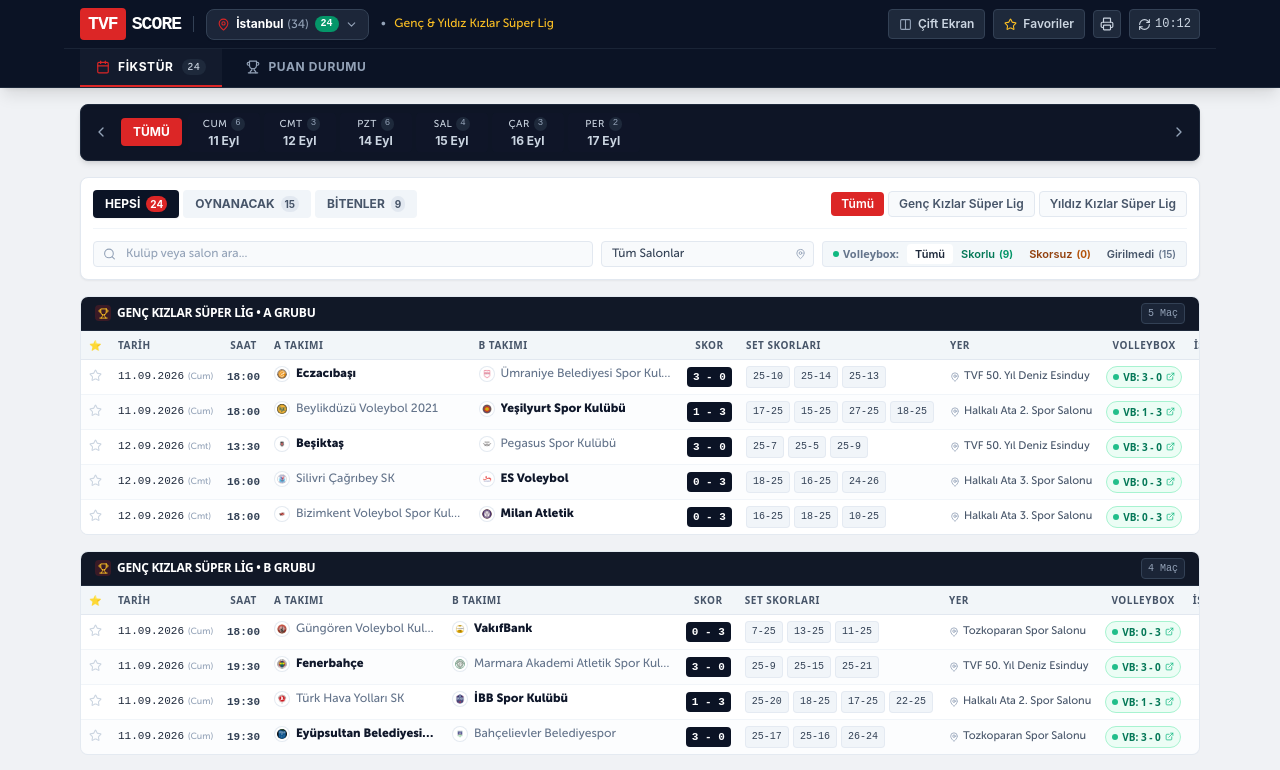
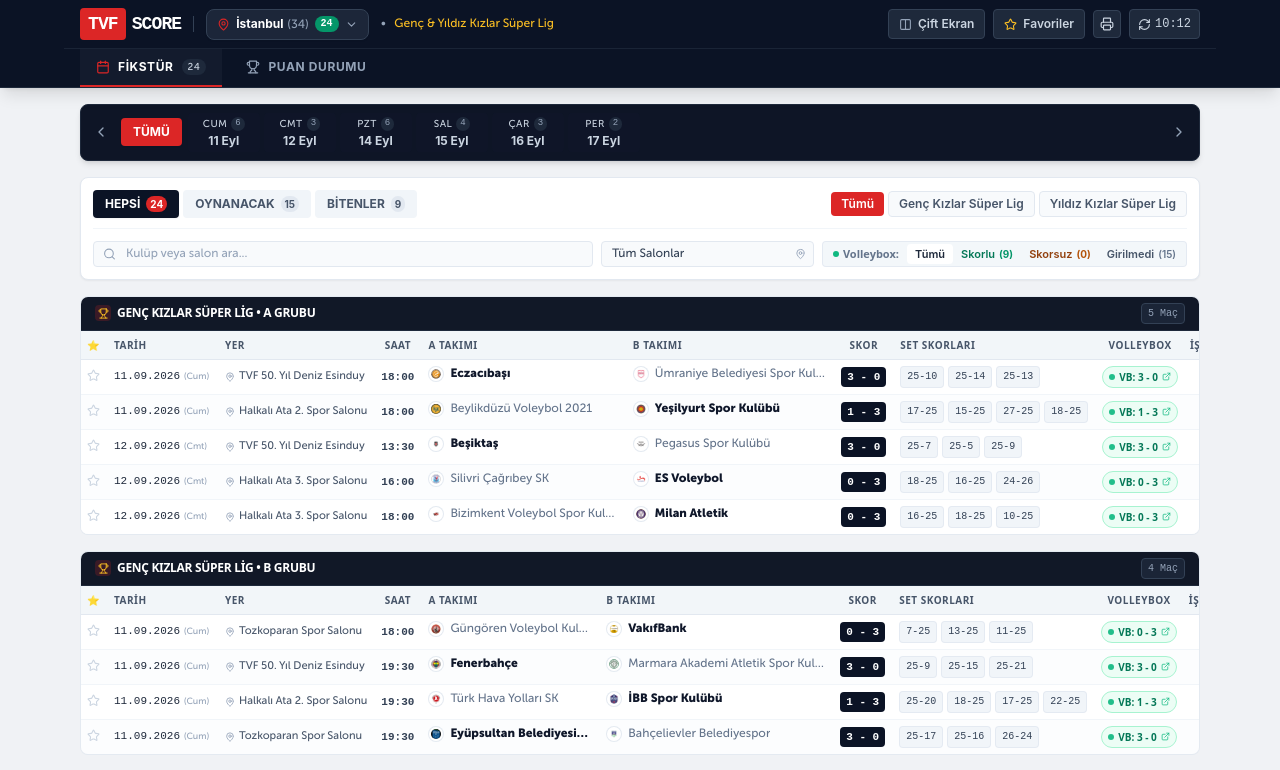
Before and after one commit to utkugunce/volley-tracker, a Next.js app: page / in a window 1280 px wide. Shown: the top 770 px of the page. Built offline with nearby package versions, Linux system fonts and the light colour scheme; a web font is replaced by a local one.

Commit message:
style: sutun sirasi guncellendi (tarih - yer - saat - a takimi - b takimi - skor - set skorlari - volleybox - islem)

```diff
--- a/src/components/FixtureTable.tsx
+++ b/src/components/FixtureTable.tsx
@@ -101,35 +101,24 @@
         </span>
       </div>
 
-      {/* 2. Resmi TVF / Fikstür Tablosu */}
+      {/* 2. Resmi TVF / Fikstür Tablosu: Tarih - Yer - Saat - A Takımı - B Takımı - Skor - Set Skorları - Volleybox - İşlem */}
       <div className="overflow-x-auto">
         <table className="w-full text-left border-collapse text-xs">
           <thead>
-            {splitScreenMode ? (
-              /* ÇİFT EKRAN MODU: Skorları ve takımları öne çıkaran 6 sütunlu süper kompakt başlık */
             <tr className="bg-slate-100/90 text-slate-600 font-bold border-b border-slate-200 uppercase text-[10px] tracking-wider">
-                <th className="py-1.5 px-2 w-28 whitespace-nowrap">Tarih / Salon</th>
+              <th className="py-1.5 px-1 text-center w-7" title="Favorilere Ekle">⭐</th>
+              <th className="py-1.5 px-2 w-24 whitespace-nowrap">Tarih</th>
+              <th className="py-1.5 px-2 min-w-[110px] max-w-[150px]">Yer</th>
+              <th className="py-1.5 px-1.5 text-center w-12">Saat</th>
               <th className="py-1.5 px-2 min-w-[120px] max-w-[160px]">A Takımı</th>
               <th className="py-1.5 px-2 min-w-[120px] max-w-[160px]">B Takımı</th>
               <th className="py-1.5 px-1.5 text-center w-14">Skor</th>
               <th className="py-1.5 px-2 min-w-[140px]">Set Skorları</th>
-                <th className="py-1.5 px-1.5 text-center min-w-[80px]" title="Volleybox durumu">Volleybox</th>
+              <th className="py-1.5 px-1.5 text-center min-w-[80px]" title="Volleybox maç kaydı durumu">Volleybox</th>
+              {!splitScreenMode && (
+                <th className="py-1.5 px-1.5 text-center w-12 no-print">İşlem</th>
+              )}
             </tr>
-            ) : (
-              /* STANDART MOD: Skorları Yer'den önceye alan, yatay kaydırmayı önleyen başlık */
-              <tr className="bg-slate-100/90 text-slate-600 font-bold border-b border-slate-200 uppercase text-[10px] tracking-wider">
-                <th className="py-1.5 px-1.5 text-center w-7" title="Favorilere Ekle">⭐</th>
-                <th className="py-1.5 px-2 w-24 whitespace-nowrap">Tarih</th>
-                <th className="py-1.5 px-1.5 text-center w-12">Saat</th>
-                <th className="py-1.5 px-2 min-w-[130px] max-w-[170px]">A Takımı</th>
-                <th className="py-1.5 px-2 min-w-[130px] max-w-[170px]">B Takımı</th>
-                <th className="py-1.5 px-1.5 text-center w-16">Skor</th>
-                <th className="py-1.5 px-2 min-w-[150px]">Set Skorları</th>
-                <th className="py-1.5 px-2 min-w-[120px] max-w-[160px]">Yer</th>
-                <th className="py-1.5 px-1.5 text-center min-w-[85px]" title="Volleybox maç kaydı durumu">Volleybox</th>
-                <th className="py-1.5 px-1.5 text-center w-12 no-print">İşlem</th>
-              </tr>
-            )}
           </thead>
           <tbody className="divide-y divide-slate-100">
             {matches.map((match, idx) => {
@@ -151,22 +140,8 @@
                       : "bg-white hover:bg-slate-50"
                   }`}
                 >
-                  {/* Tarih / Yer Sütunları */}
-                  {splitScreenMode ? (
-                    <td className="py-1.5 px-2 whitespace-nowrap text-[11px] leading-tight">
-                      <div className="font-bold text-slate-800 font-mono">
-                        {date} <span className="text-[9px] text-slate-400 font-sans font-normal">({day})</span>
-                      </div>
-                      <div className="text-[10px] text-slate-500 font-sans flex items-center gap-1 mt-0.5" title={match.hall}>
-                        <span className="font-mono font-bold text-slate-700">{match.time}</span>
-                        <span>•</span>
-                        <span className="truncate max-w-[110px]">{match.hall}</span>
-                      </div>
-                    </td>
-                  ) : (
-                    <>
                   {/* ⭐ Favori */}
-                      <td className="py-1.5 px-1.5 text-center">
+                  <td className="py-1.5 px-1 text-center">
                     <button
                       onClick={() => onToggleFavorite(match.id)}
                       className="p-0.5 rounded text-slate-300 hover:text-amber-400 transition-colors"
@@ -189,7 +164,15 @@
                     )}
                   </td>
 
-                      {/* 2. Saat */}
+                  {/* 2. Yer */}
+                  <td className="py-1.5 px-2 text-slate-600 whitespace-nowrap text-[11px]" title={match.hall}>
+                    <div className="flex items-center gap-1">
+                      <MapPin size={10} className="text-slate-400 shrink-0" />
+                      <span className="truncate max-w-[110px] sm:max-w-[140px]">{match.hall}</span>
+                    </div>
+                  </td>
+
+                  {/* 3. Saat */}
                   <td className="py-1.5 px-1.5 text-center font-mono font-bold text-slate-700 whitespace-nowrap text-[11px]">
                     {match.time === "--:--" ? (
                       <span className="text-slate-400 text-[10px]">-</span>
@@ -197,10 +180,8 @@
                       <span>{match.time}</span>
                     )}
                   </td>
-                    </>
-                  )}
 
-                  {/* 3. A Takımı */}
+                  {/* 4. A Takımı */}
                   <td className="py-1.5 px-2 whitespace-nowrap">
                     <TeamVolleyboxLink
                       teamName={match.home_team}
@@ -215,7 +196,7 @@
                     />
                   </td>
 
-                  {/* 4. B Takımı */}
+                  {/* 5. B Takımı */}
                   <td className="py-1.5 px-2 whitespace-nowrap">
                     <TeamVolleyboxLink
                       teamName={match.away_team}
@@ -230,7 +211,7 @@
                     />
                   </td>
 
-                  {/* 5. Skor (Takımlardan hemen sonra gelir!) */}
+                  {/* 6. Skor */}
                   <td className="py-1.5 px-1.5 text-center whitespace-nowrap">
                     {isFinished ? (
                       <span className="inline-block px-1.5 py-0.5 rounded font-mono font-black text-[11px] bg-[#0b1325] text-white shadow-2xs">
@@ -245,7 +226,7 @@
                     )}
                   </td>
 
-                  {/* 6. Set Skorları (Skorun hemen yanında yer alır!) */}
+                  {/* 7. Set Skorları */}
                   <td className="py-1.5 px-2 text-left whitespace-nowrap">
                     {isFinished && match.set_scores && match.set_scores.length > 0 ? (
                       <div className="flex items-center gap-1 flex-nowrap">
@@ -262,16 +243,6 @@
                       <span className="text-slate-400 text-[11px] font-mono">-</span>
                     )}
                   </td>
-
-                  {/* 7. Yer (Standart modda gösterilir) */}
-                  {!splitScreenMode && (
-                    <td className="py-1.5 px-2 text-slate-600 whitespace-nowrap text-[11px]" title={match.hall}>
-                      <div className="flex items-center gap-1">
-                        <MapPin size={10} className="text-slate-400 shrink-0" />
-                        <span className="truncate max-w-[140px]">{match.hall}</span>
-                      </div>
-                    </td>
-                  )}
 
                   {/* 8. Volleybox Senkronizasyon ve Skor Durumu Rozeti */}
                   <td className="py-1.5 px-1.5 text-center whitespace-nowrap">
@@ -324,7 +295,7 @@
                     )}
                   </td>
 
-                  {/* 9. İşlemler (Standart modda gösterilir) */}
+                  {/* 9. İşlemler */}
                   {!splitScreenMode && (
                     <td className="py-1.5 px-1.5 text-center whitespace-nowrap no-print">
                       <div className="flex items-center justify-center gap-0.5">
```
Lines whose indentation alone changed are shown as unchanged.
